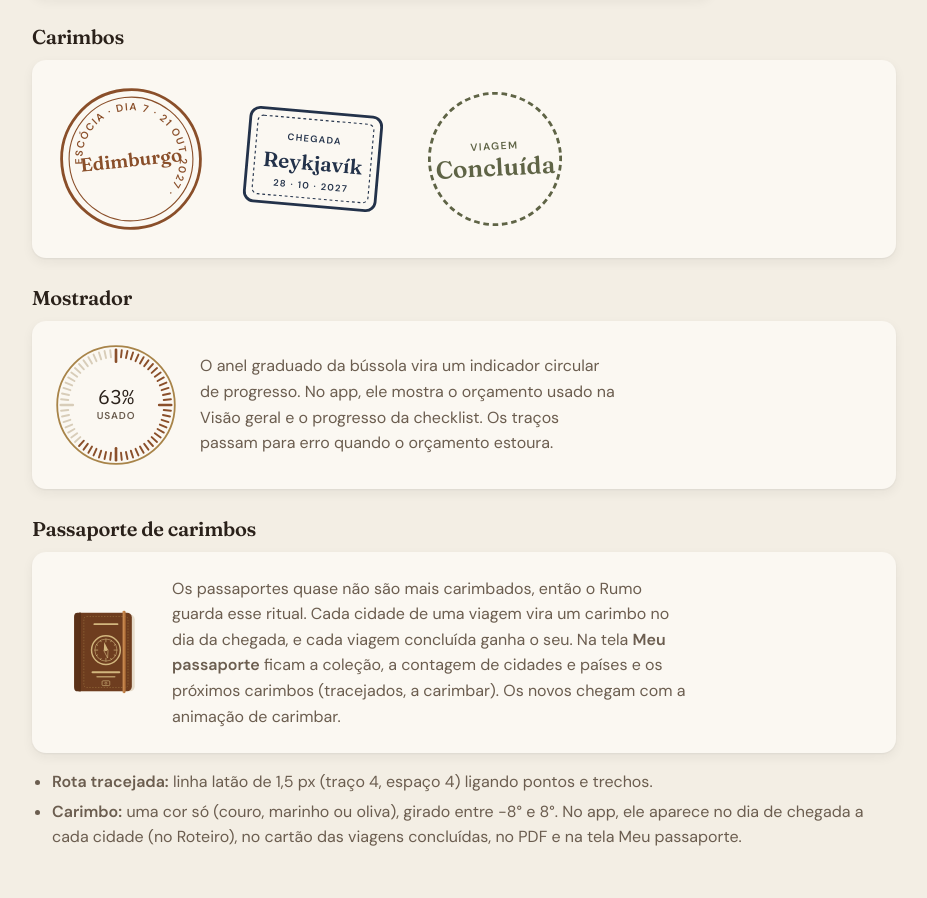
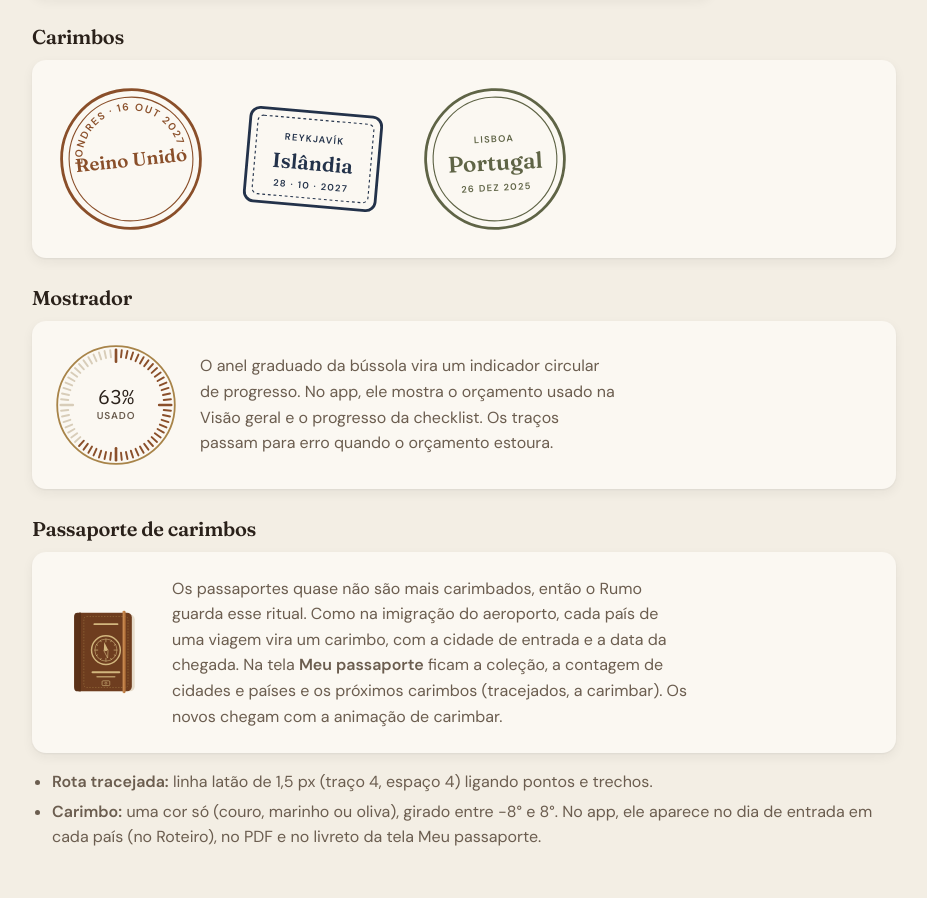
Before and after one commit to israreis/Rumo, a website: page docs/index.html in a window 1280 px wide. Shown: the part 7254-8152 px from the top of the page, without its empty margins (310-1237 px from the left). Drawn offline with Linux system fonts and the light colour scheme.

Commit message:
Design system (GitHub Pages): carimbos de exemplo por país

```diff
--- a/docs/index.html
+++ b/docs/index.html
@@ -248,9 +248,9 @@ footer{color:var(--tinta-suave);font-size:13px;padding-top:32px}
   </div>
   <h3 style="margin-top:28px">Carimbos</h3>
   <div class="card stamps" style="margin-top:12px">
-    <svg class="st-couro" viewBox="0 0 160 160" style="transform:rotate(-6deg)"><defs><path id="arc" d="M80,80 m-52,0 a52,52 0 1,1 104,0 a52,52 0 1,1 -104,0"/></defs><circle class="ring" cx="80" cy="80" r="74" stroke-width="3"/><circle class="ring" cx="80" cy="80" r="66" stroke-width="1.2"/><text class="t" font-size="11"><textPath href="#arc">ESCÓCIA · DIA 7 · 21 OUT 2027 ·</textPath></text><text class="c" x="80" y="88" text-anchor="middle" font-size="20">Edimburgo</text></svg>
-    <svg class="st-marinho" viewBox="0 0 160 160" style="transform:rotate(5deg)"><rect class="ring" x="10" y="30" width="140" height="100" rx="10" stroke-width="3"/><rect class="ring" x="18" y="38" width="124" height="84" rx="6" stroke-width="1.2" stroke-dasharray="3 3"/><text class="t" x="80" y="62" text-anchor="middle" font-size="10">CHEGADA</text><text class="c" x="80" y="92" text-anchor="middle" font-size="22">Reykjavík</text><text class="t" x="80" y="112" text-anchor="middle" font-size="10">28 · 10 · 2027</text></svg>
-    <svg class="st-oliva" viewBox="0 0 160 160" style="transform:rotate(-3deg)"><circle class="ring" cx="80" cy="80" r="70" stroke-width="3" stroke-dasharray="6 4"/><text class="t" x="80" y="70" text-anchor="middle" font-size="11">VIAGEM</text><text class="c" x="80" y="98" text-anchor="middle" font-size="26">Concluída</text></svg>
+    <svg class="st-couro" viewBox="0 0 160 160" style="transform:rotate(-6deg)"><defs><path id="arc" d="M80,80 m-52,0 a52,52 0 1,1 104,0 a52,52 0 1,1 -104,0"/></defs><circle class="ring" cx="80" cy="80" r="74" stroke-width="3"/><circle class="ring" cx="80" cy="80" r="66" stroke-width="1.2"/><text class="t" font-size="11"><textPath href="#arc">LONDRES · 16 OUT 2027 ·</textPath></text><text class="c" x="80" y="88" text-anchor="middle" font-size="20">Reino Unido</text></svg>
+    <svg class="st-marinho" viewBox="0 0 160 160" style="transform:rotate(5deg)"><rect class="ring" x="10" y="30" width="140" height="100" rx="10" stroke-width="3"/><rect class="ring" x="18" y="38" width="124" height="84" rx="6" stroke-width="1.2" stroke-dasharray="3 3"/><text class="t" x="80" y="62" text-anchor="middle" font-size="10">REYKJAVÍK</text><text class="c" x="80" y="92" text-anchor="middle" font-size="22">Islândia</text><text class="t" x="80" y="112" text-anchor="middle" font-size="10">28 · 10 · 2027</text></svg>
+    <svg class="st-oliva" viewBox="0 0 160 160" style="transform:rotate(-3deg)"><circle class="ring" cx="80" cy="80" r="74" stroke-width="3"/><circle class="ring" cx="80" cy="80" r="66" stroke-width="1.2"/><text class="t" x="80" y="62" text-anchor="middle" font-size="10">LISBOA</text><text class="c" x="80" y="92" text-anchor="middle" font-size="24">Portugal</text><text class="t" x="80" y="114" text-anchor="middle" font-size="10">26 DEZ 2025</text></svg>
   </div>
   <h3 style="margin-top:28px">Mostrador</h3>
   <div class="card" style="margin-top:12px;display:flex;gap:24px;align-items:center;flex-wrap:wrap">
@@ -263,11 +263,11 @@ footer{color:var(--tinta-suave);font-size:13px;padding-top:32px}
   <h3 style="margin-top:28px">Passaporte de carimbos</h3>
   <div class="card" style="margin-top:12px;display:flex;gap:20px;align-items:center;flex-wrap:wrap">
     <img src="brand/rumo-simbolo-passaporte.svg" alt="" width="96" height="96">
-    <p class="lead" style="margin:0;max-width:520px">Os passaportes quase não são mais carimbados, então o Rumo guarda esse ritual. Cada cidade de uma viagem vira um carimbo no dia da chegada, e cada viagem concluída ganha o seu. Na tela <b>Meu passaporte</b> ficam a coleção, a contagem de cidades e países e os próximos carimbos (tracejados, a carimbar). Os novos chegam com a animação de carimbar.</p>
+    <p class="lead" style="margin:0;max-width:520px">Os passaportes quase não são mais carimbados, então o Rumo guarda esse ritual. Como na imigração do aeroporto, cada país de uma viagem vira um carimbo, com a cidade de entrada e a data da chegada. Na tela <b>Meu passaporte</b> ficam a coleção, a contagem de cidades e países e os próximos carimbos (tracejados, a carimbar). Os novos chegam com a animação de carimbar.</p>
   </div>
   <ul class="rules">
     <li><b>Rota tracejada:</b> linha latão de 1,5 px (traço 4, espaço 4) ligando pontos e trechos.</li>
-    <li><b>Carimbo:</b> uma cor só (couro, marinho ou oliva), girado entre −8° e 8°. No app, ele aparece no dia de chegada a cada cidade (no Roteiro), no cartão das viagens concluídas, no PDF e na tela Meu passaporte.</li>
+    <li><b>Carimbo:</b> uma cor só (couro, marinho ou oliva), girado entre −8° e 8°. No app, ele aparece no dia de entrada em cada país (no Roteiro), no PDF e no livreto da tela Meu passaporte.</li>
   </ul>
 </section>
 
```
